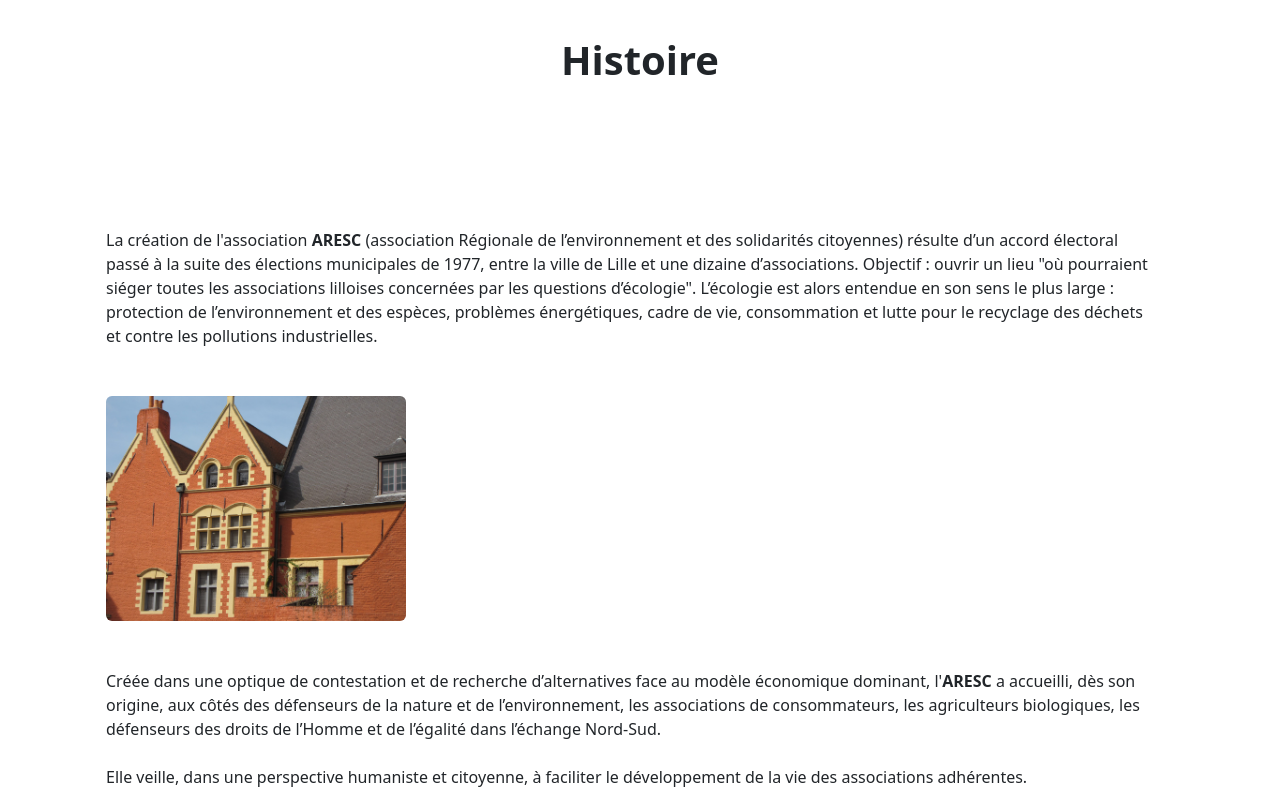
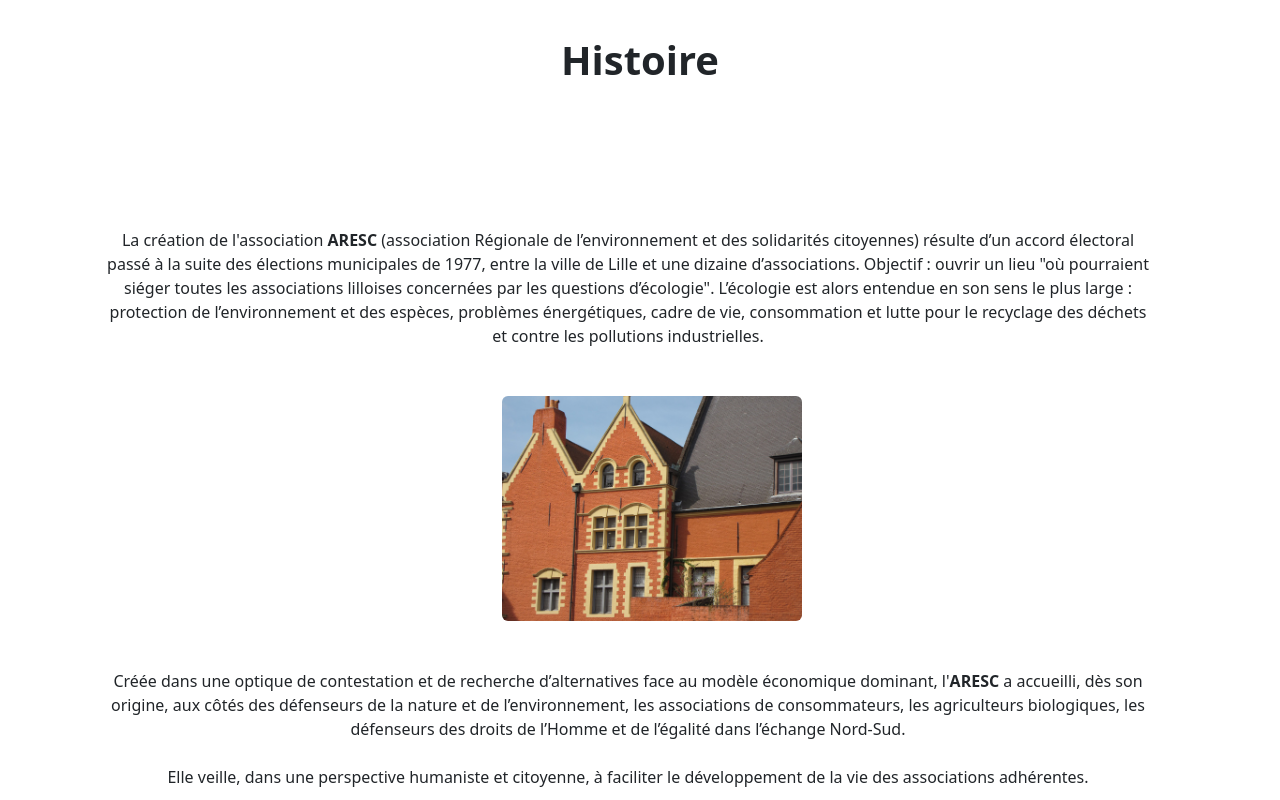
Before and after one commit to Mimotest59/Evaluation-BS, a plain HTML site: page about.html in a window 1280 px wide. Shown: the part 760-1560 px from the top of the page. Drawn offline with nearby package versions, Linux system fonts and the light colour scheme.

Commit message:
centered articles and img for desktop version

```diff
--- a/about.html
+++ b/about.html
@@ -78,7 +78,7 @@
 
     <section class="available py-5">
       <h1 class="text-center mt-5 fw-bold merriweather">Histoire</h1>
-      <div class="container d-sm-flex my-5 py-5">
+      <div class="container d-sm-flex my-5 py-5 text-center">
           <div class="row">
             <hr class="w-100 clearfix d-md-none mb-3" />
           </div>
@@ -90,7 +90,7 @@
                 L’écologie est alors entendue en son sens le plus large : protection de l’environnement et des espèces,
                 problèmes énergétiques, cadre de vie, consommation et lutte pour le recyclage des déchets et contre les pollutions industrielles.</p>
               </article>
-              <div class="col-md-6 mt-5 ps-5 pb-5">
+              <div class="col-md-6 mt-5 ps-5 pb-5 m-auto">
                 <img src="./img/aboutUsOffice.jpg" alt="office picture" class="img-fluid rounded" width="300px">
               </div>
               <article class="pe-5 ps-5">
```
